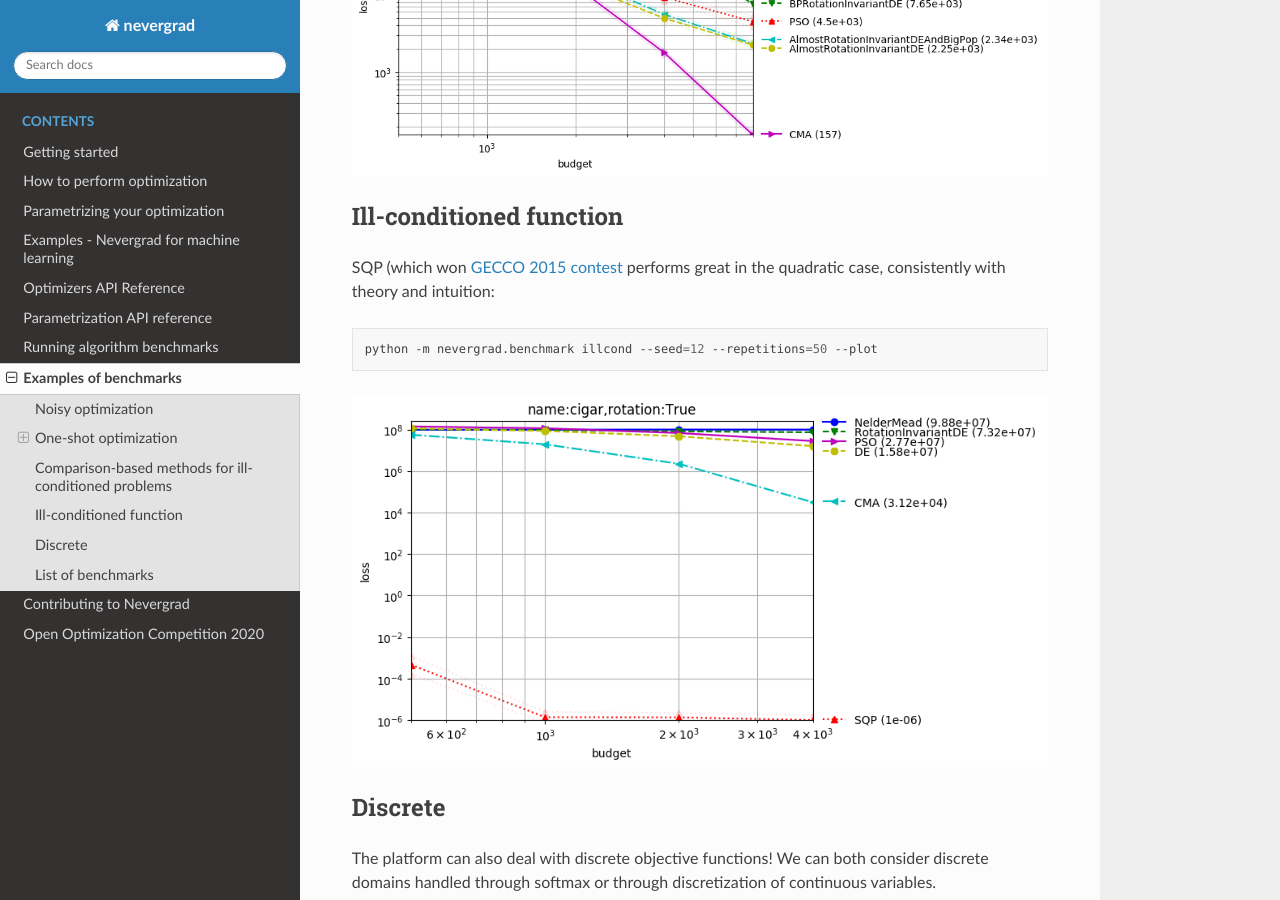
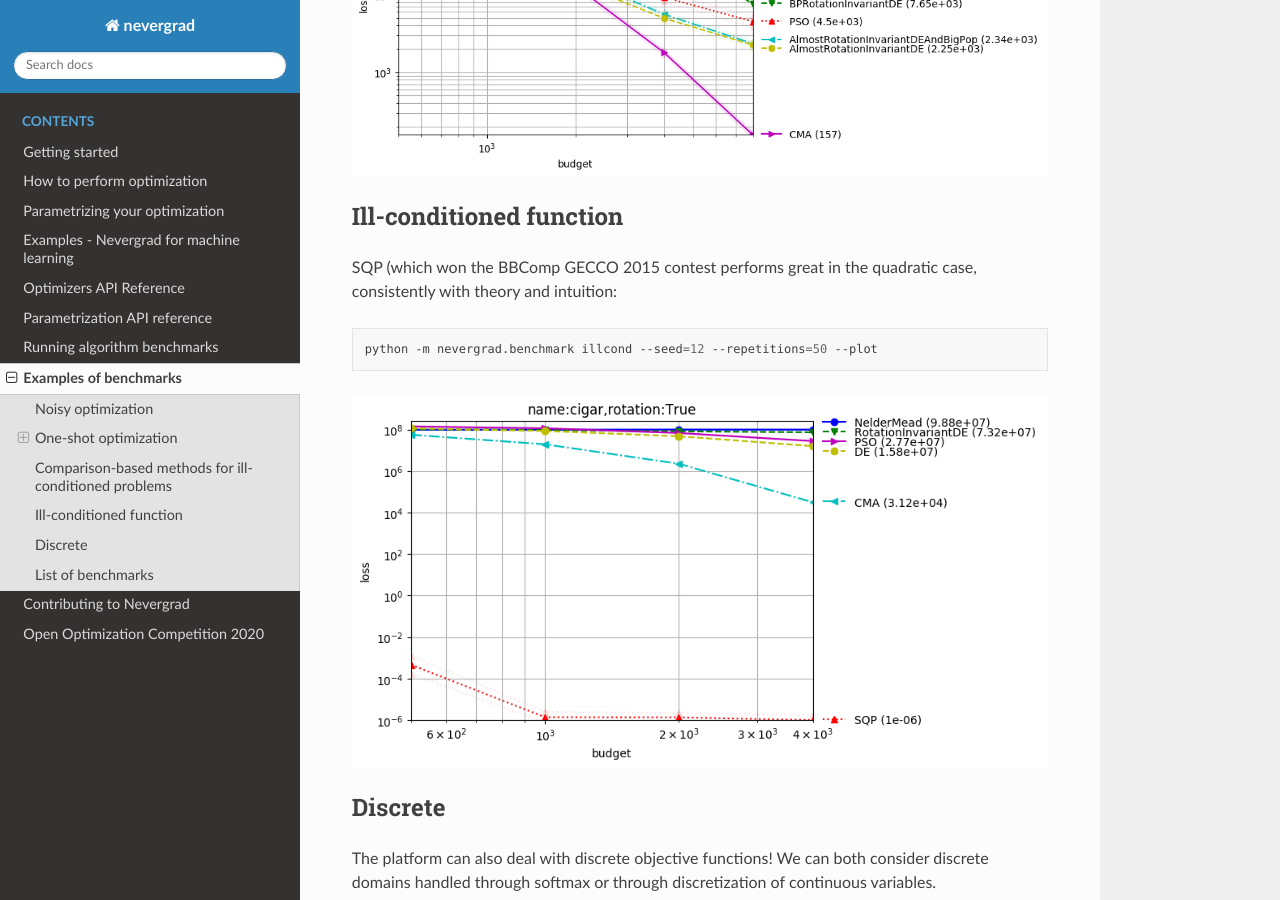
Before and after one commit to facebookresearch/nevergrad, a Sphinx documentation site: the page built from docs/benchmarks.rst, in a window 1280 px wide and 900 px high, scrolled down 4161 px. Built offline with Sphinx 7.4.7 and the Read the Docs theme 2.0.0, drawn with Linux system fonts in a browser that asks for light colours.

Commit message:
fix broken link

```diff
--- a/docs/benchmarks.rst
+++ b/docs/benchmarks.rst
@@ -105,7 +105,7 @@
 
 Ill-conditioned function
 ------------------------
-SQP (which won `GECCO 2015 contest <https://www.artelys.com/news/solvers-news/knitro-bbcomp-winner/>`_ performs great in the quadratic case, consistently with theory and intuition:
+SQP (which won the BBComp GECCO 2015 contest performs great in the quadratic case, consistently with theory and intuition:
 
 .. code-block:: bash
 
```
